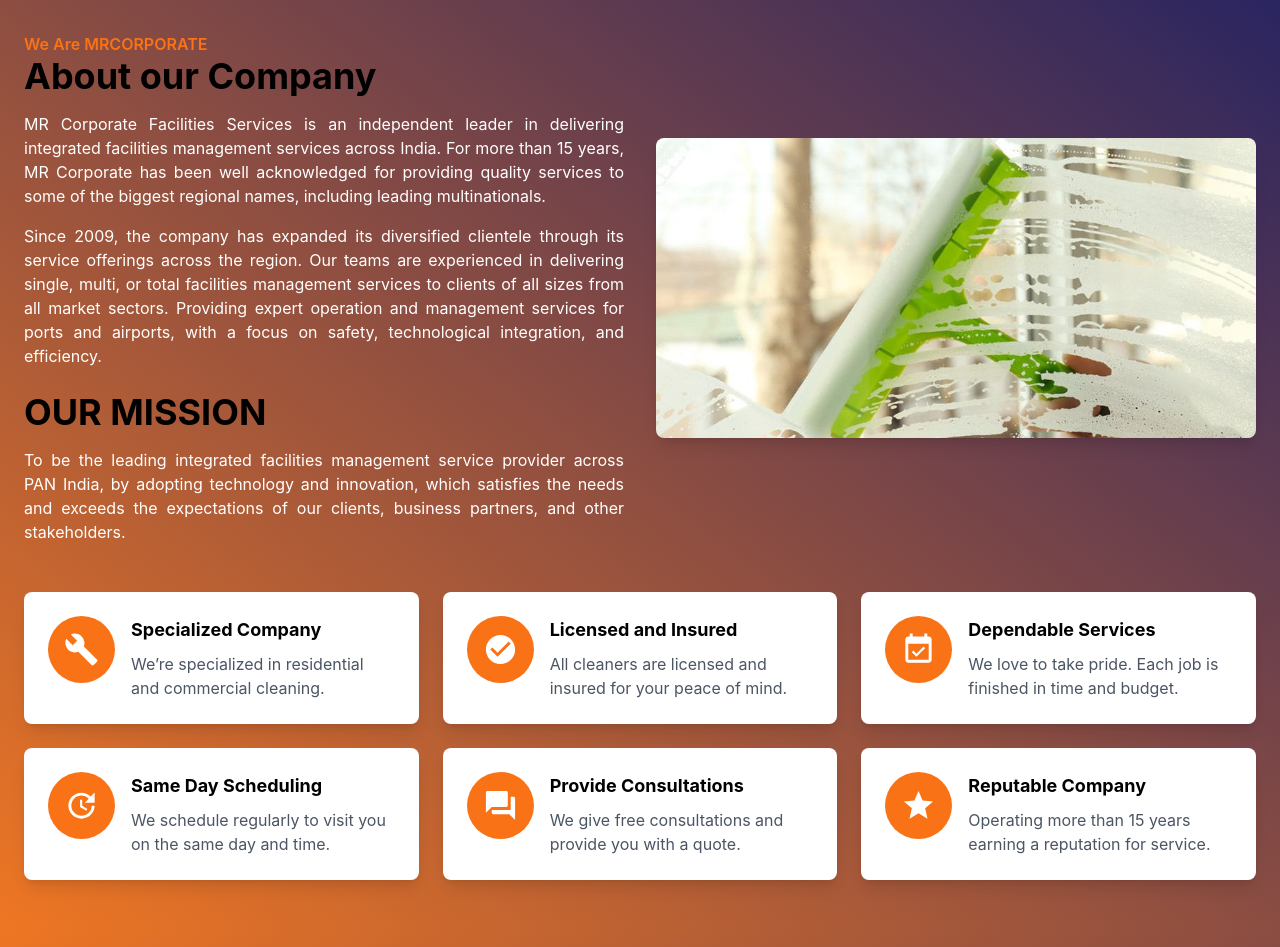
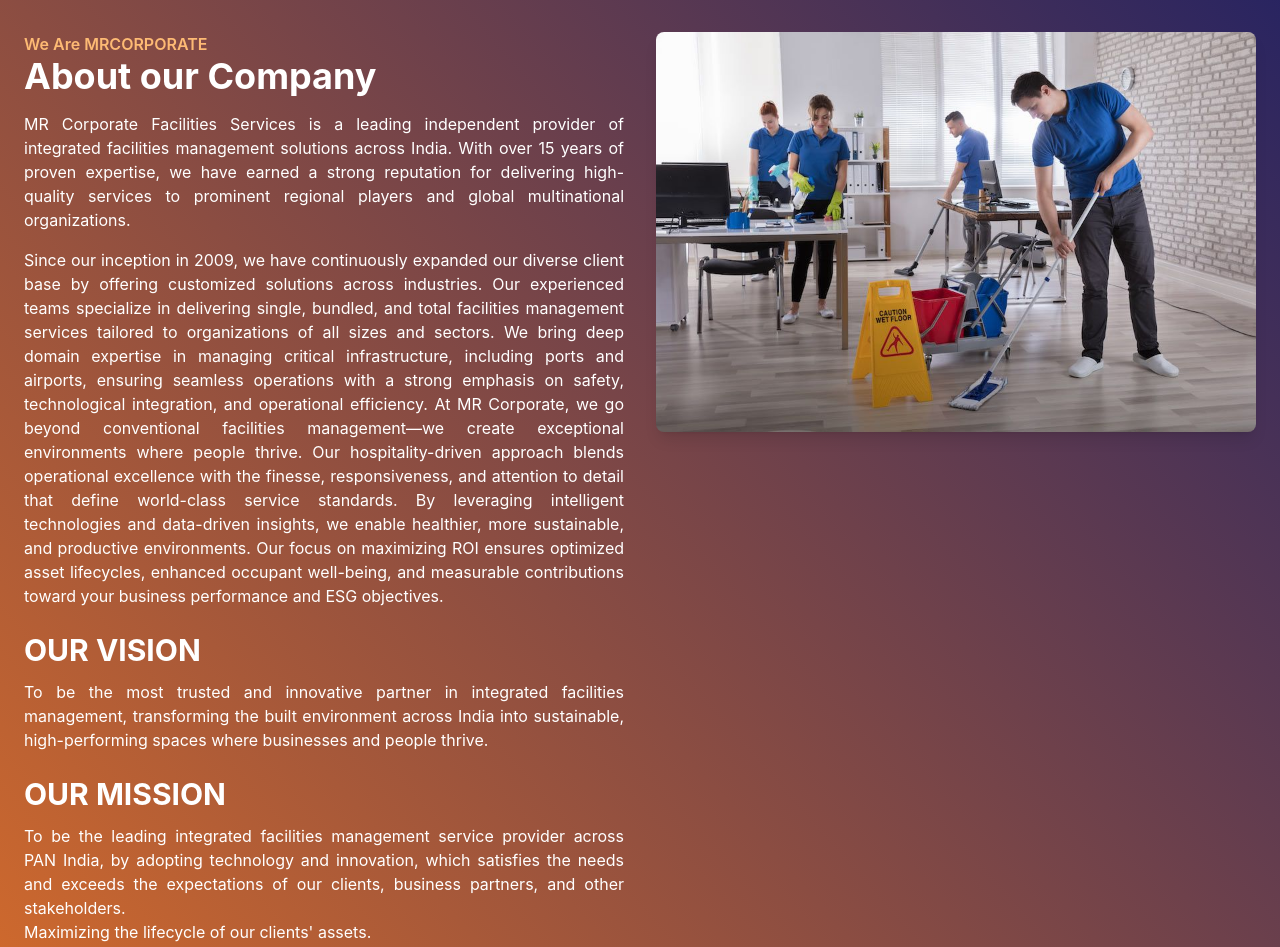
Before and after one commit to utkalgrouptech/MrCorporate-Web, a Next.js app: page /about-us in a window 1280 px wide. Shown: the part 620-1567 px from the top of the page. Built offline with nearby package versions, Linux system fonts and the light colour scheme.

Commit message:
Refactor Herosection component and update content

```diff
--- a/src/components/Aboutus/Herosection.tsx
+++ b/src/components/Aboutus/Herosection.tsx
@@ -1,42 +1,98 @@
 import React from "react";
 import { featuresData } from "@/src/utils/home";
-import { aboutus } from "@/src/assets/home";
+import { aboutusnew } from "@/src/assets/home";
 
 const Herosection: React.FC = () => {
   return (
     <section className="py-12 px-6 bg-gradient-to-tr from-[#ee7623] to-[#282461]">
       <div className="max-w-7xl mx-auto">
+
         {/* Intro Section */}
-        <div className="grid grid-cols-1 md:grid-cols-2 gap-8 items-center">
+        <div className="grid grid-cols-1 md:grid-cols-2 gap-8 items-start">
+
+          {/* Left Content */}
           <div>
-            <p className="text-orange-500 font-semibold">We Are MRCORPORATE</p>
-            <h2 className="text-4xl font-bold mb-4">About our Company</h2>
+            <p className="text-orange-300 font-semibold">
+              We Are MRCORPORATE
+            </p>
+
+            <h2 className="text-4xl font-bold mb-4 text-white">
+              About our Company
+            </h2>
+
             <p className="text-white mb-4 text-justify">
-              MR Corporate Facilities Services is an independent leader in
-              delivering integrated facilities management services across India.
-              For more than 15 years, MR Corporate has been well acknowledged
-              for providing quality services to some of the biggest regional
-              names, including leading multinationals.
+              MR Corporate Facilities Services is a leading independent provider
+              of integrated facilities management solutions across India. With
+              over 15 years of proven expertise, we have earned a strong
+              reputation for delivering high-quality services to prominent
+              regional players and global multinational organizations.
             </p>
-            <p className="text-white text-justify">
-              Since 2009, the company has expanded its diversified clientele
-              through its service offerings across the region. Our teams are
-              experienced in delivering single, multi, or total facilities
-              management services to clients of all sizes from all market
-              sectors. Providing expert operation and management services for
-              ports and airports, with a focus on safety, technological
-              integration, and efficiency.
+
+            <p className="text-white text-justify mb-6">
+              Since our inception in 2009, we have continuously expanded our
+              diverse client base by offering customized solutions across
+              industries. Our experienced teams specialize in delivering single,
+              bundled, and total facilities management services tailored to
+              organizations of all sizes and sectors.
+
+              We bring deep domain expertise in managing critical
+              infrastructure, including ports and airports, ensuring seamless
+              operations with a strong emphasis on safety, technological
+              integration, and operational efficiency.
+
+              At MR Corporate, we go beyond conventional facilities
+              management—we create exceptional environments where people thrive.
+              Our hospitality-driven approach blends operational excellence with
+              the finesse, responsiveness, and attention to detail that define
+              world-class service standards.
+
+              By leveraging intelligent technologies and data-driven insights,
+              we enable healthier, more sustainable, and productive
+              environments. Our focus on maximizing ROI ensures optimized asset
+              lifecycles, enhanced occupant well-being, and measurable
+              contributions toward your business performance and ESG objectives.
             </p>
+
+            {/* Vision */}
             <div className="mt-6">
-              <p className="text-4xl font-bold mb-4">OUR MISSION</p>
-              <h1 className="text-white text-justify">To be the leading integrated facilities management service provider across PAN India, by adopting technology and innovation, which satisfies the needs and exceeds the expectations of our clients, business partners, and other stakeholders.</h1>
+              <h2 className="text-3xl font-bold text-white mb-3">
+                OUR VISION
+              </h2>
+
+              <p className="text-white text-justify">
+                To be the most trusted and innovative partner in integrated
+                facilities management, transforming the built environment across
+                India into sustainable, high-performing spaces where businesses
+                and people thrive.
+              </p>
+            </div>
+
+            {/* Mission */}
+            <div className="mt-6">
+              <h2 className="text-3xl font-bold text-white mb-3">
+                OUR MISSION
+              </h2>
+
+              <p className="text-white text-justify">
+                To be the leading integrated facilities management service
+                provider across PAN India, by adopting technology and
+                innovation, which satisfies the needs and exceeds the
+                expectations of our clients, business partners, and other
+                stakeholders.
+              </p>
+              <p className="text-white text-justify">Maximizing the lifecycle of our clients' assets.</p>
+                <p className="text-white text-justify">Ensuring the highest standards of safety and efficiency in critical infrastructure.</p>
+                  <p className="text-white text-justify">Enhancing occupant well-being through a hospitality-led service approach.</p>
+             <p className="text-white text-justify">Driving measurable ESG outcomes for a more sustainable future.</p>
             </div>
           </div>
-          <div className="relative">
+
+          {/* Right Fixed Image */}
+          <div className="sticky top-24 self-start">
             <img
-              src={aboutus.src} // Replace with an actual image URL
+              src={aboutusnew.src}
               alt="About Us"
-              className="rounded-lg shadow-lg"
+              className="rounded-lg shadow-lg w-full h-auto object-cover"
             />
           </div>
         </div>
@@ -48,17 +104,23 @@
               key={index}
               className="flex items-start space-x-4 p-6 bg-white rounded-lg shadow-lg hover:shadow-xl transition-all duration-300 ease-in-out transform hover:scale-105 hover:bg-orange-50"
             >
-              {/* Icon with Orange Background */}
               <div className="bg-orange-500 text-white p-4 rounded-full flex items-center justify-center">
                 {feature.icon}
               </div>
+
               <div>
-                <h3 className="text-lg font-bold mb-2">{feature.title}</h3>
-                <p className="text-gray-600">{feature.description}</p>
+                <h3 className="text-lg font-bold mb-2">
+                  {feature.title}
+                </h3>
+
+                <p className="text-gray-600">
+                  {feature.description}
+                </p>
               </div>
             </div>
           ))}
         </div>
+
       </div>
     </section>
   );
```
